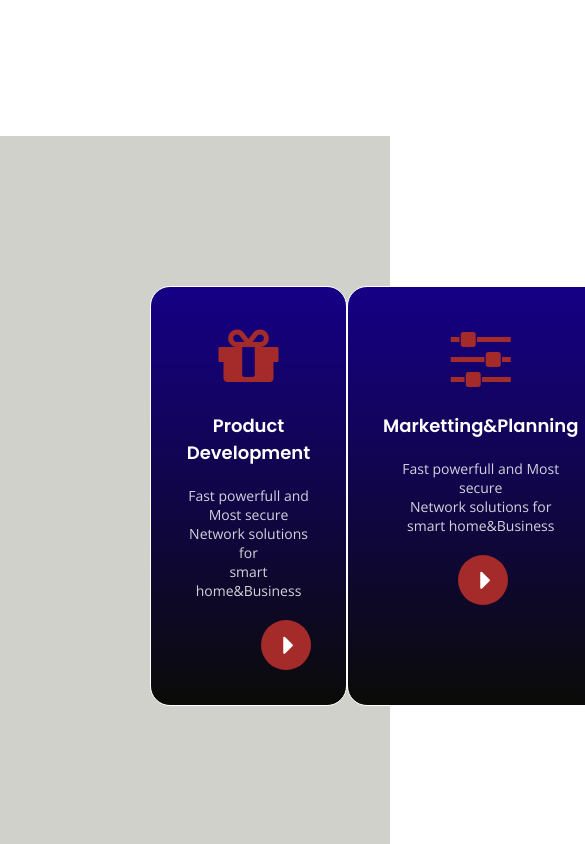
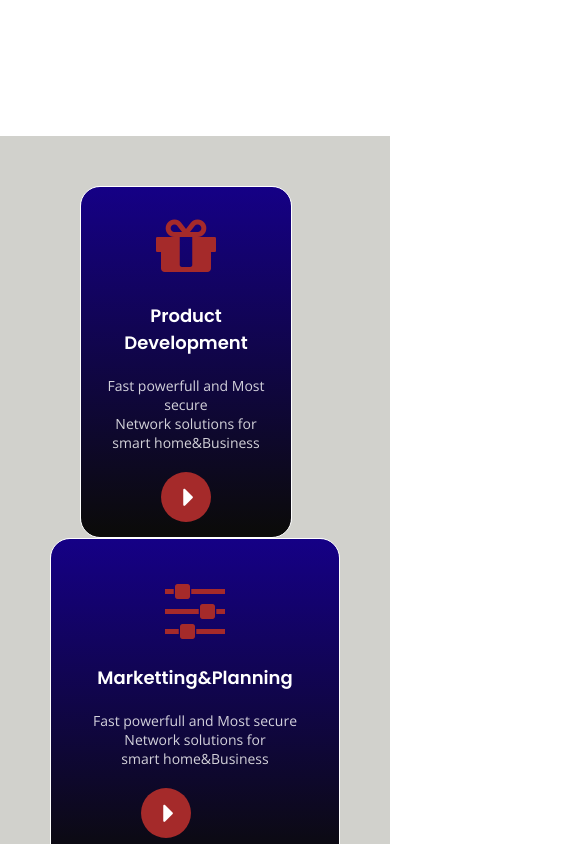
Before and after one commit to marudhukarthi999/UI, a plain HTML site: page index.html in a window 390 px wide. Shown: the part 600-1444 px from the top of the page, 585 px wide, since content can reach past the window. Drawn offline with nearby package versions, Linux system fonts and the light colour scheme.

Commit message:
extra media queries

```diff
--- a/beigestyle.css
+++ b/beigestyle.css
@@ -664,3 +664,51 @@ border-radius:25px;
 
 
   }
+  @media all and (min-width: 310px) and (max-width: 419px) {
+
+
+	.top {
+		margin-top: 170px;
+		padding: 50px;
+		display: flex;
+		background-color: #d1d1cc;
+		flex-direction: column;
+	}
+	.t1 {
+		padding: 25px;
+		width: 160px;
+		background-color: white;
+		text-align: center;
+		border: 1px solid white;
+		border-radius: 20px;
+		background-image: linear-gradient(#150086, #0b0b08);
+		transition: transform 0.2s;
+		height: 300px;
+		margin-left: 30px;
+	}
+	.sepi {
+		height: 50px;
+		width: 50px;
+		background-color: brown;
+		margin-top: 20px;
+		border-radius: 50%;
+		margin-left: 55px;
+	}
+
+
+
+
+
+
+
+
+
+
+
+
+
+
+
+
+
+  }
```
